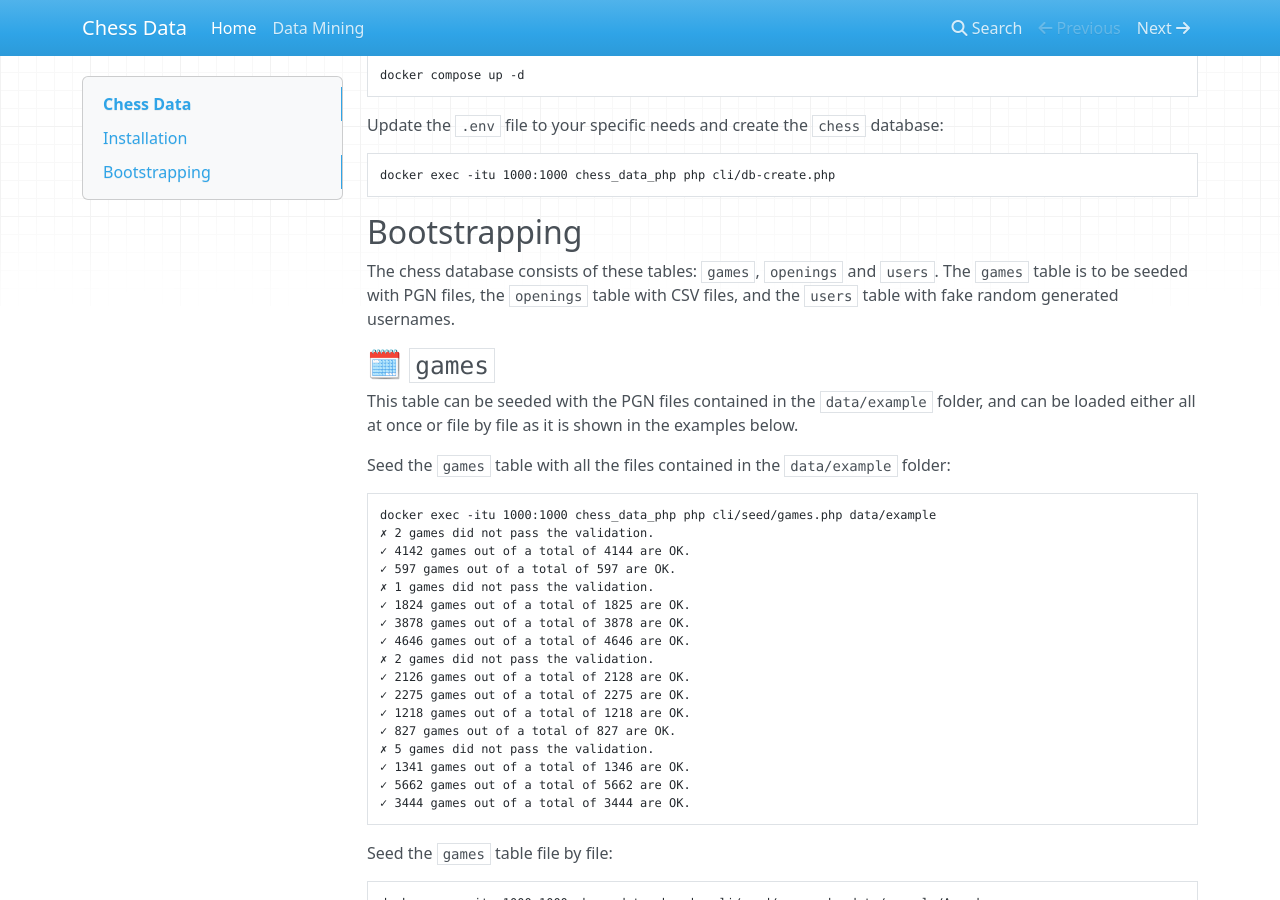
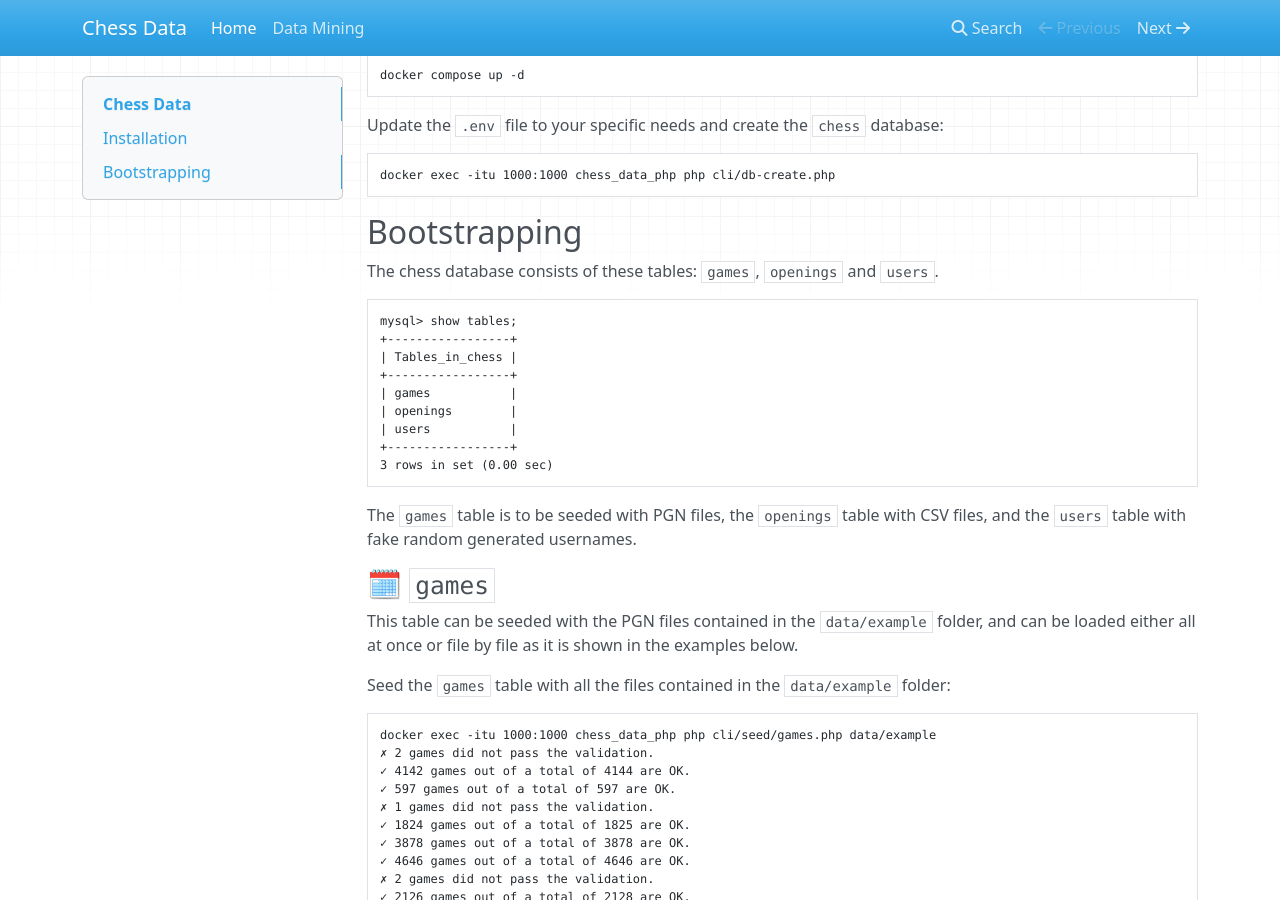
Before and after one commit to chesslablab/chess-data, an MkDocs documentation site: the page built from docs/index.md, in a window 1280 px wide and 900 px high, scrolled down 428 px. Built offline with MkDocs 1.6.1, drawn with Linux system fonts in a browser that asks for light colours; nearby versions of some CDN libraries.

Commit message:
Updated the docs

````diff
--- a/docs/index.md
+++ b/docs/index.md
@@ -27,7 +27,21 @@ docker exec -itu 1000:1000 chess_data_php php cli/db-create.php
 
 ## Bootstrapping
 
-The chess database consists of these tables: `games`, `openings` and `users`. The `games` table is to be seeded with PGN files, the `openings` table with CSV files, and the `users` table with fake random generated usernames.
+The chess database consists of these tables: `games`, `openings` and `users`.
+
+```text
+mysql> show tables;
++-----------------+
+| Tables_in_chess |
++-----------------+
+| games           |
+| openings        |
+| users           |
++-----------------+
+3 rows in set (0.00 sec)
+```
+
+The `games` table is to be seeded with PGN files, the `openings` table with CSV files, and the `users` table with fake random generated usernames.
 
 ### 🗓 `games`
 
````
